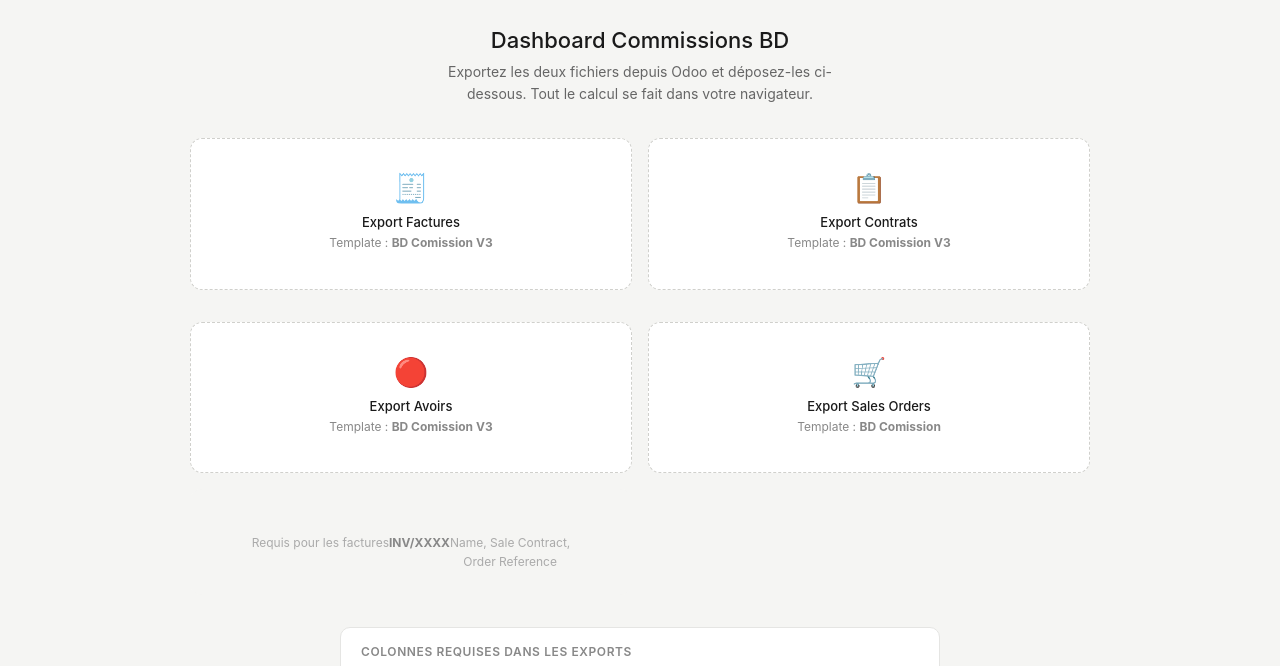
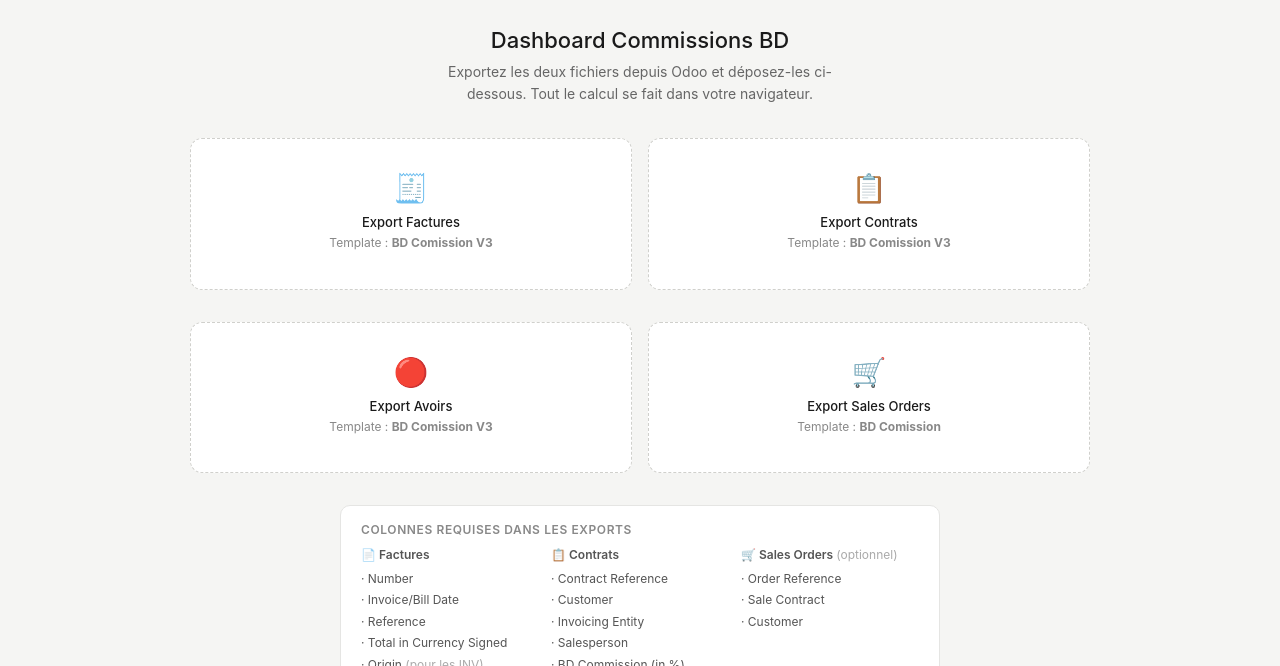
Before and after one commit to catrouremi88/altios-commission-dashboard, a plain HTML site: page index.html in a window 1280 px wide. Shown: the part 57-723 px from the top of the page. Drawn offline with nearby package versions, Linux system fonts and the light colour scheme.

Commit message:
Add files via upload

```diff
--- a/index.html
+++ b/index.html
@@ -138,9 +138,7 @@ tr:hover td{background:#fafaf8}
       <div class="dz-sub">Template : <strong>BD Comission</strong></div>
       <div class="dz-file" id="soFileName"></div>
     </div>
-    <div style="background:#f5f5f3;border-radius:12px;padding:1.5rem;display:flex;align-items:center;justify-content:center;font-size:12px;color:#aaa;text-align:center;line-height:1.6">
-      Requis pour les factures<br><strong style="color:#888">INV/XXXX</strong><br>Name, Sale Contract,<br>Order Reference
-    </div>
+
   </div>
 
   <div style="background:#fff;border:1px solid #e5e5e3;border-radius:10px;padding:1rem 1.25rem;max-width:600px;width:100%">
```
